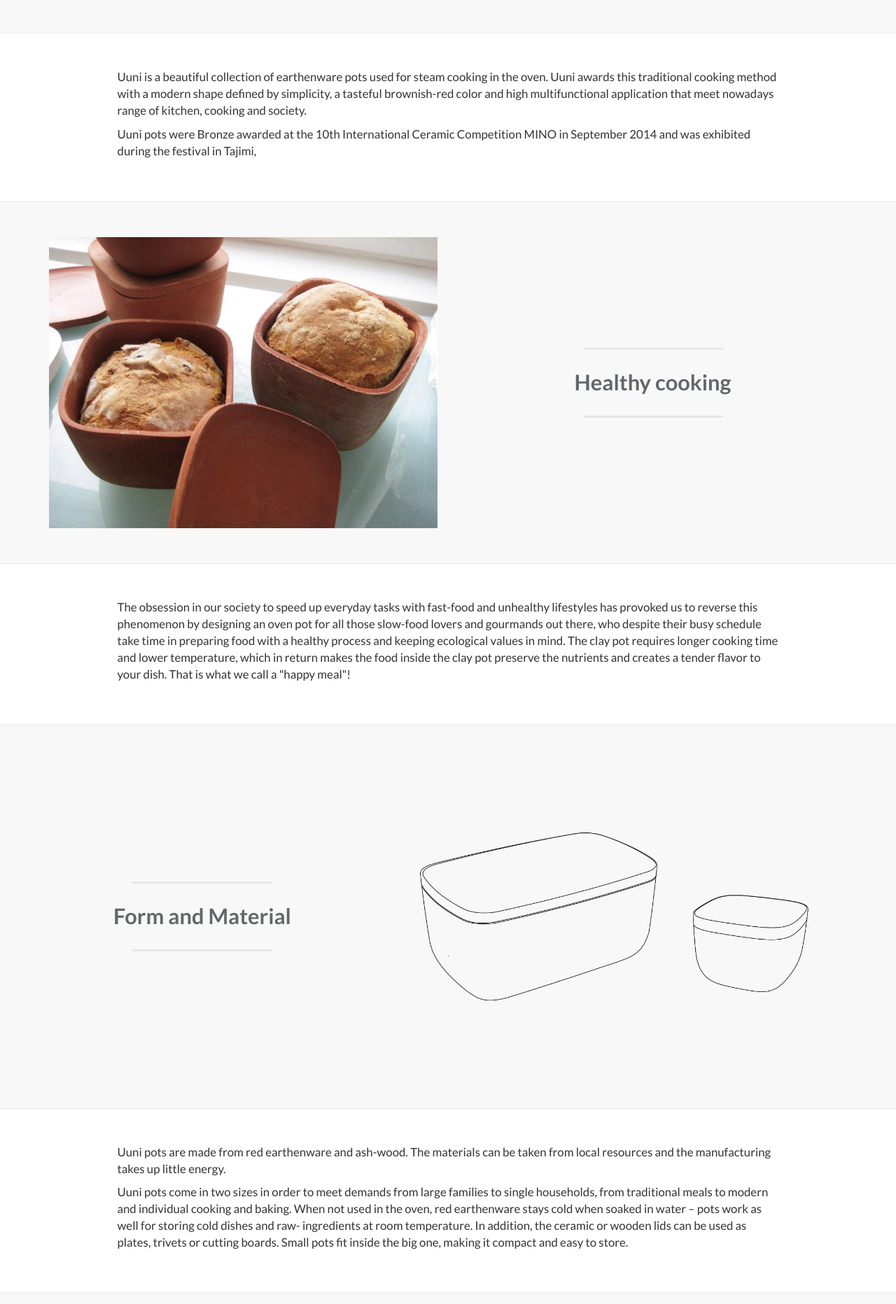
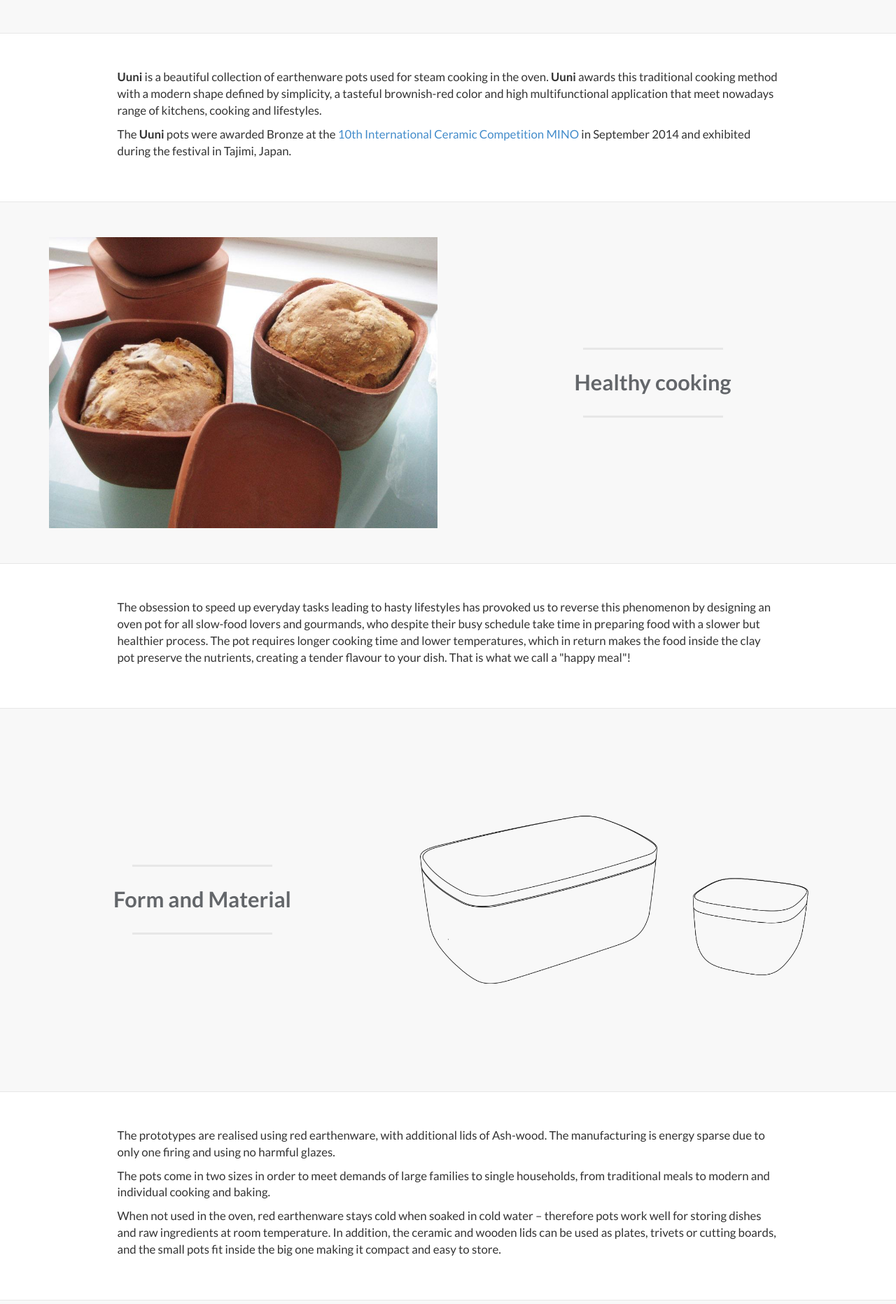
Before and after one commit to uuni/uuni.github.io, a website: page index.html in a window 1280 px wide. Shown: the part 1196-3060 px from the top of the page at 70% size. Drawn offline with Linux system fonts and the light colour scheme.

Commit message:
Text changes.

```diff
--- a/index.html
+++ b/index.html
@@ -93,7 +93,7 @@
         <div class="clearfix"></div>
         <h2 class="section-heading">Internationally awarded</h2>
 
-        <p class="lead">At Mino, Japan</p>
+        <p class="lead">At MINO, Japan</p>
         <hr class="section-heading-spacer">
       </div>
       <div class="col-lg-6 col-sm-8 vcenter carousel fade" data-ride="carousel" data-interval="3000">
@@ -124,11 +124,12 @@
     <div class="row">
       <div class="col-sm-10 col-sm-offset-1">
         <div class="clearfix"></div>
-        <p>Uuni is a beautiful collection of earthenware pots used for steam cooking in the oven. Uuni awards this
-          traditional cooking method with a modern shape defined by simplicity, a tasteful brownish-red color and
-          high multifunctional application that meet nowadays range of kitchen, cooking and society.</p>
-        <p>Uuni pots were Bronze awarded at the 10th International Ceramic Competition MINO in September 2014
-          and was exhibited during the festival in Tajimi,</p>
+        <p><b>Uuni</b> is a beautiful collection of earthenware pots used for steam cooking in the oven. <b>Uuni</b>
+           awards this traditional cooking method with a modern shape defined by simplicity, a tasteful brownish-red
+           color and high multifunctional application that meet nowadays range of kitchens, cooking and lifestyles.</p>
+        <p>The <b>Uuni</b> pots were awarded Bronze at the <a href="http://www.icfmino.com/english/icc/">10th
+           International Ceramic Competition MINO</a> in September 2014 and exhibited during the festival in Tajimi,
+           Japan.</p>
       </div>
     </div>
 
@@ -167,12 +168,11 @@
     <div class="row">
       <div class="col-sm-10 col-sm-offset-1">
         <div class="clearfix"></div>
-        <p>The obsession in our society to speed up everyday tasks with fast-food and unhealthy lifestyles has
-          provoked us to reverse this phenomenon by designing an oven pot for all those slow-food lovers and
-          gourmands out there, who despite their busy schedule take time in preparing food with a healthy process
-          and keeping ecological values in mind. The clay pot requires longer cooking time and lower temperature,
-          which in return makes the food inside the clay pot preserve the nutrients and creates a tender flavor to
-          your dish. That is what we call a "happy meal"!</p>
+        <p>The obsession to speed up everyday tasks leading to hasty lifestyles has provoked us to reverse this
+           phenomenon by designing an oven pot for all slow-food lovers and gourmands, who despite their busy schedule
+           take time in preparing food with a slower but healthier process. The pot requires longer cooking time and
+           lower temperatures, which in return makes the food inside the clay pot preserve the nutrients, creating a
+           tender flavour to your dish. That is what we call a &quot;happy meal&quot;!</p>
       </div>
     </div>
 
@@ -211,13 +211,14 @@
     <div class="row">
       <div class="col-sm-10 col-sm-offset-1">
         <div class="clearfix"></div>
-        <p>Uuni pots are made from red earthenware and ash-wood. The materials can be taken from local resources
-          and the manufacturing takes up little energy.</p>
-        <p>Uuni pots come in two sizes in order to meet demands from large families to single households, from
-          traditional meals to modern and individual cooking and baking. When not used in the oven, red
-          earthenware stays cold when soaked in water – pots work as well for storing cold dishes and raw-
-          ingredients at room temperature. In addition, the ceramic or wooden lids can be used as plates, trivets or
-          cutting boards. Small pots fit inside the big one, making it compact and easy to store.</p>
+        <p>The prototypes are realised using red earthenware, with additional lids of Ash-wood. The manufacturing is
+           energy sparse due to only one firing and using no harmful glazes.</p>
+        <p>The pots come in two sizes in order to meet demands of large families to single households, from traditional
+           meals to modern and individual cooking and baking.</p>
+        <p>When not used in the oven, red earthenware stays cold when soaked in cold water – therefore pots work well
+           for storing dishes and raw ingredients at room temperature. In addition, the ceramic and wooden lids can be
+           used as plates, trivets or cutting boards, and the small pots fit inside the big one making it compact and
+           easy to store.</p>
       </div>
     </div>
 
@@ -317,10 +318,10 @@
         <hr class="section-heading-spacer">
       </div>
       <div class="col-lg-6 col-sm-8 vcenter" style="text-align: left;">
-        <p>Anna Kantanen, Lisa Keller and Tiina Leinonen love designing products that speak to one’s senses.
-          Especially cooking and serving that deals with taste and quality, with getting together and sharing, with
-          tradition and culinary fusion attracts them. The focus on table-top culture matched with paying attention to
-          ecological and environmental issues is philosophy and red thread of the Finnish-German design trio.</p>
+        <p><a href="http://annakantanen.com/">Anna Kantanen</a>, <a href="http://lisakeller.de/">Lisa Keller</a> and
+           <a href="http://tiinaleinonen.weebly.com/">Tiina Leinonen</a> love designing products that speak to one’s
+           senses. With a focus on austere table-top - especially on enhancing the aesthetics of dining, as well as
+           bringing traditions back to surface - are ongoing themes of the Finnish-German design trio.</p>
       </div>
     </div>
 
```
